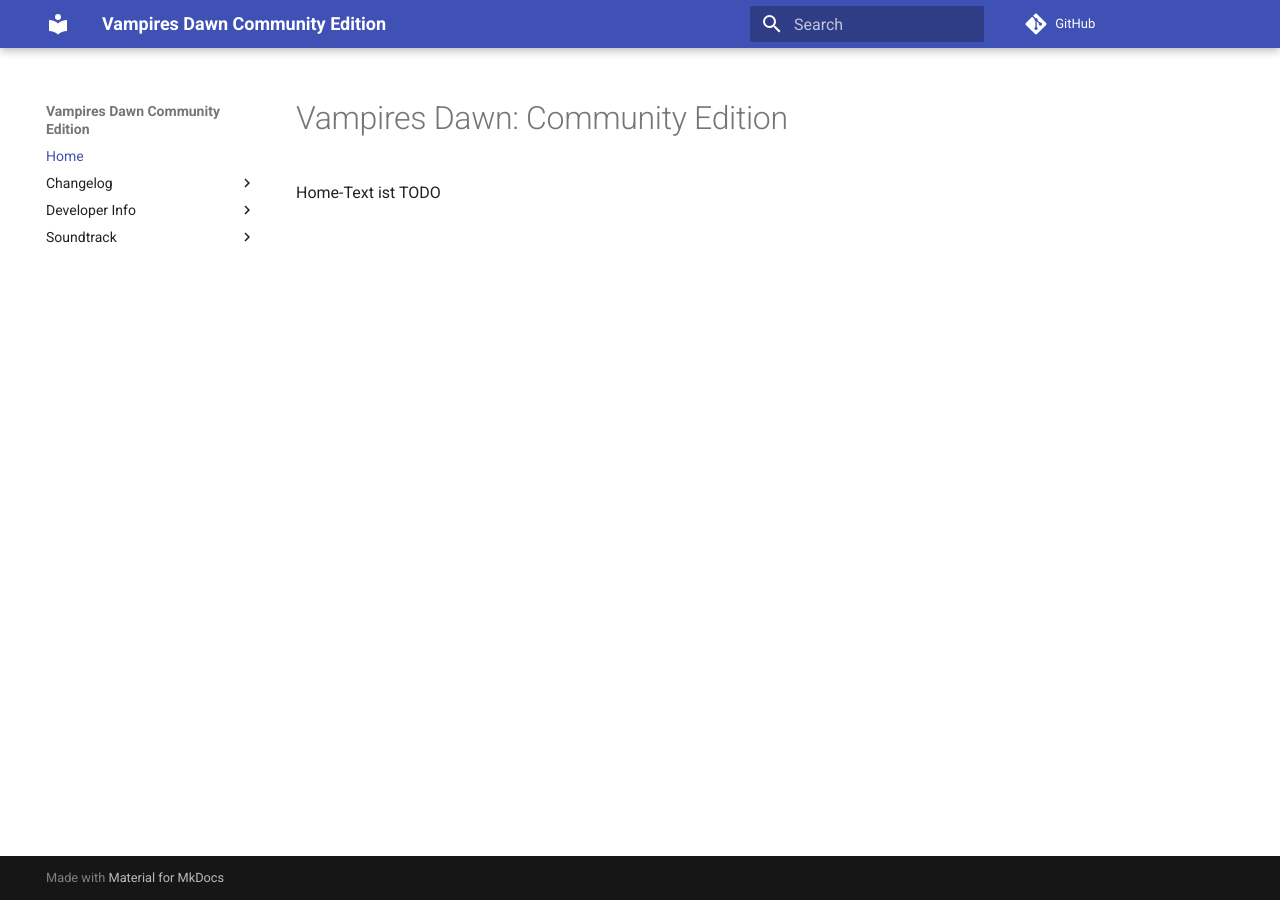
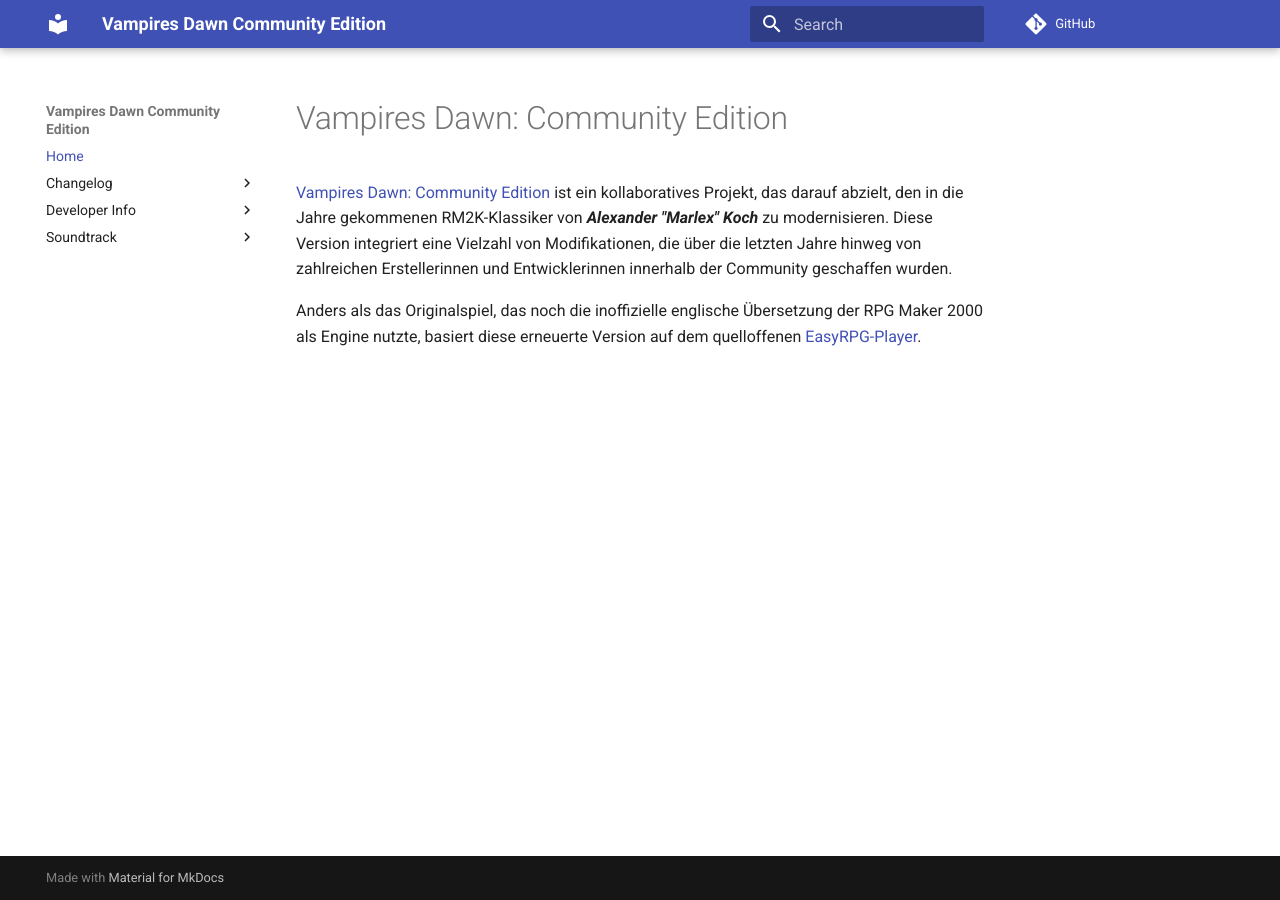
Before and after one commit to VampiresDawnCommunity/vdce-docs, an MkDocs documentation site: the page built from docs/index.md, in a window 1280 px wide. Built offline with MkDocs 1.6.1 and Material for MkDocs 9.7.7, drawn with Linux system fonts in a browser that asks for light colours; comment, search, counter and statistics services are not loaded.

Commit message:
Finalize docs for update 1.2

```diff
--- a/docs/index.md
+++ b/docs/index.md
@@ -1,4 +1,7 @@
 
 # Vampires Dawn: Community Edition
 
-Home-Text ist TODO
+
+[Vampires Dawn: Community Edition](changelog/README.md) ist ein kollaboratives Projekt, das darauf abzielt, den in die Jahre gekommenen RM2K-Klassiker von ***Alexander "Marlex" Koch*** zu modernisieren. Diese Version integriert eine Vielzahl von Modifikationen, die über die letzten Jahre hinweg von zahlreichen Erstellerinnen und Entwicklerinnen innerhalb der Community geschaffen wurden.
+
+Anders als das Originalspiel, das noch die inoffizielle englische Übersetzung der RPG Maker 2000 als Engine nutzte, basiert diese erneuerte Version auf dem quelloffenen [EasyRPG-Player](dev-info/easyrpg.md).
```
Also changed, not shown: docs/changelog/README.md (+2 -2 lines), docs/changelog/everlasting-reign.md (+1 -1 lines), docs/dev-info/easyrpg.md (+1 -0 lines).
